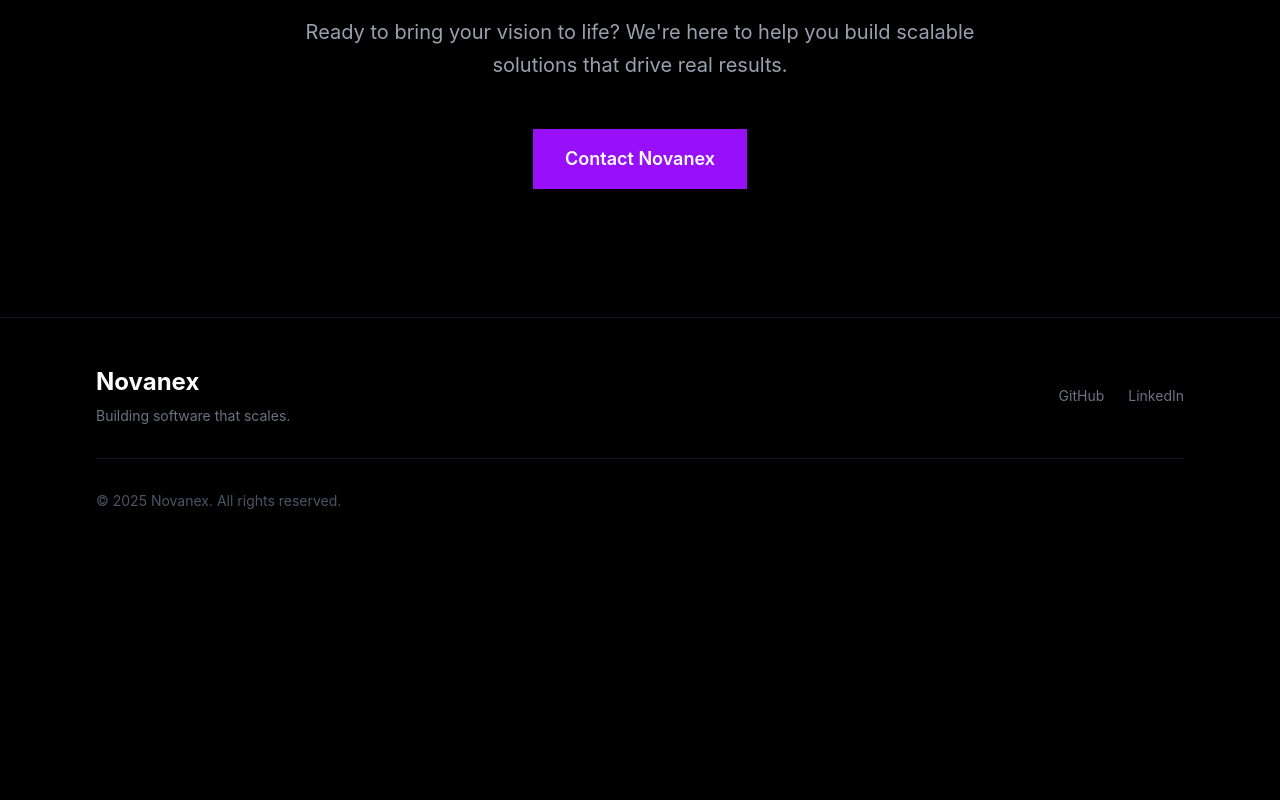
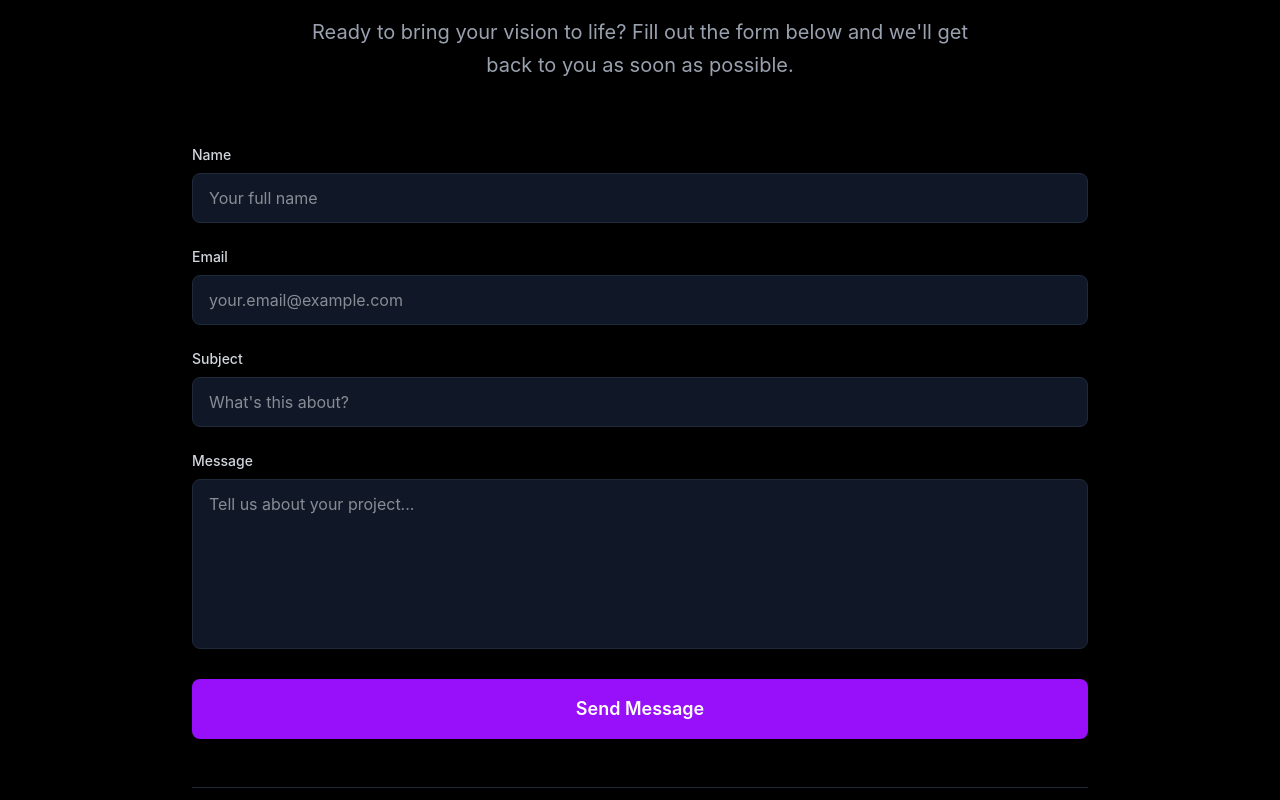
Before and after one commit to rumesh02/novanex-site, a React (Vite) app in the folder frontend/: page / in a window 1280 px wide. Shown: the part 5640-6440 px from the top of the page. Before the commit the page ends 6199 px from the top, so only its background shows below. Built offline with nearby package versions, Linux system fonts and the light colour scheme.

Commit message:
contact us -> email service

```diff
--- a/frontend/package.json
+++ b/frontend/package.json
@@ -10,6 +10,7 @@
     "preview": "vite preview"
   },
   "dependencies": {
+    "@emailjs/browser": "^4.4.1",
     "lucide-react": "^0.561.0",
     "react": "^19.2.0",
     "react-dom": "^19.2.0",
--- a/frontend/src/components/Contact.jsx
+++ b/frontend/src/components/Contact.jsx
@@ -1,25 +1,170 @@
+import { useState, useRef } from 'react'
+import emailjs from '@emailjs/browser'
+
 function Contact() {
+  const form = useRef()
+  const [formData, setFormData] = useState({
+    name: '',
+    email: '',
+    subject: '',
+    message: ''
+  })
+  const [status, setStatus] = useState({ type: '', message: '' })
+  const [isSubmitting, setIsSubmitting] = useState(false)
+
+  const handleChange = (e) => {
+    setFormData({
+      ...formData,
+      [e.target.name]: e.target.value
+    })
+  }
+
+  const handleSubmit = async (e) => {
+    e.preventDefault()
+    setIsSubmitting(true)
+    setStatus({ type: '', message: '' })
+
+    try {
+      // Replace these with your EmailJS credentials
+      // Get them from https://www.emailjs.com/
+      await emailjs.sendForm(
+        'service_ymtk20z',     // Replace with your EmailJS service ID
+        'template_8t1o7sm',    // Replace with your EmailJS template ID
+        form.current,
+        'Hxjp4uKPZdDPrBejq'      // Replace with your EmailJS public key
+      )
+
+      setStatus({
+        type: 'success',
+        message: 'Thank you! Your message has been sent successfully. We\'ll get back to you soon.'
+      })
+      setFormData({ name: '', email: '', subject: '', message: '' })
+    } catch (error) {
+      setStatus({
+        type: 'error',
+        message: 'Oops! Something went wrong. Please try again or email us directly.'
+      })
+    } finally {
+      setIsSubmitting(false)
+    }
+  }
+
   return (
     <section id="contact" className="py-32 px-6 md:px-12 lg:px-24">
-      <div className="max-w-4xl mx-auto text-center">
+      <div className="max-w-4xl mx-auto">
         {/* Headline */}
-        <h2 className="text-5xl md:text-6xl lg:text-7xl font-bold text-white mb-8 leading-tight">
-          Let's Build Something Together
-        </h2>
+        <div className="text-center mb-16">
+          <h2 className="text-5xl md:text-6xl lg:text-7xl font-bold text-white mb-8 leading-tight">
+            Let's Build Something Together
+          </h2>
+          <p className="text-lg md:text-xl text-gray-400 max-w-2xl mx-auto leading-relaxed">
+            Ready to bring your vision to life? Fill out the form below and
+            we'll get back to you as soon as possible.
+          </p>
+        </div>
 
-        {/* Supporting Text */}
-        <p className="text-lg md:text-xl text-gray-400 mb-12 max-w-2xl mx-auto leading-relaxed">
-          Ready to bring your vision to life? We're here to help you build
-          scalable solutions that drive real results.
-        </p>
+        {/* Contact Form */}
+        <form ref={form} onSubmit={handleSubmit} className="space-y-6">
+          {/* Name Field */}
+          <div>
+            <label htmlFor="name" className="block text-sm font-medium text-gray-300 mb-2">
+              Name
+            </label>
+            <input
+              type="text"
+              id="name"
+              name="name"
+              value={formData.name}
+              onChange={handleChange}
+              required
+              className="w-full px-4 py-3 bg-gray-900 border border-gray-800 text-white rounded-lg focus:outline-none focus:border-purple-600 transition-colors"
+              placeholder="Your full name"
+            />
+          </div>
 
-        {/* CTA Button */}
-        <a
-          href="#contact"
-          className="inline-block px-8 py-4 bg-purple-600 hover:bg-purple-700 text-white font-semibold text-lg transition-colors duration-200"
-        >
-          Contact Novanex
-        </a>
+          {/* Email Field */}
+          <div>
+            <label htmlFor="email" className="block text-sm font-medium text-gray-300 mb-2">
+              Email
+            </label>
+            <input
+              type="email"
+              id="email"
+              name="email"
+              value={formData.email}
+              onChange={handleChange}
+              required
+              className="w-full px-4 py-3 bg-gray-900 border border-gray-800 text-white rounded-lg focus:outline-none focus:border-purple-600 transition-colors"
+              placeholder="your.email@example.com"
+            />
+          </div>
+
+          {/* Subject Field */}
+          <div>
+            <label htmlFor="subject" className="block text-sm font-medium text-gray-300 mb-2">
+              Subject
+            </label>
+            <input
+              type="text"
+              id="subject"
+              name="subject"
+              value={formData.subject}
+              onChange={handleChange}
+              required
+              className="w-full px-4 py-3 bg-gray-900 border border-gray-800 text-white rounded-lg focus:outline-none focus:border-purple-600 transition-colors"
+              placeholder="What's this about?"
+            />
+          </div>
+
+          {/* Message Field */}
+          <div>
+            <label htmlFor="message" className="block text-sm font-medium text-gray-300 mb-2">
+              Message
+            </label>
+            <textarea
+              id="message"
+              name="message"
+              value={formData.message}
+              onChange={handleChange}
+              required
+              rows="6"
+              className="w-full px-4 py-3 bg-gray-900 border border-gray-800 text-white rounded-lg focus:outline-none focus:border-purple-600 transition-colors resize-none"
+              placeholder="Tell us about your project..."
+            ></textarea>
+          </div>
+
+          {/* Status Message */}
+          {status.message && (
+            <div
+              className={`p-4 rounded-lg ${
+                status.type === 'success'
+                  ? 'bg-green-900/30 border border-green-700 text-green-400'
+                  : 'bg-red-900/30 border border-red-700 text-red-400'
+              }`}
+            >
+              {status.message}
+            </div>
+          )}
+
+          {/* Submit Button */}
+          <button
+            type="submit"
+            disabled={isSubmitting}
+            className="w-full px-8 py-4 bg-purple-600 hover:bg-purple-700 disabled:bg-gray-700 disabled:cursor-not-allowed text-white font-semibold text-lg rounded-lg transition-colors duration-200"
+          >
+            {isSubmitting ? 'Sending...' : 'Send Message'}
+          </button>
+        </form>
+
+        {/* Additional Contact Info */}
+        <div className="mt-12 pt-12 border-t border-gray-800 text-center">
+          <p className="text-gray-400 text-sm">
+            Or email us directly at{' '}
+            <a href="mailto:hello@novanex.com" className="text-purple-600 hover:text-purple-500 transition-colors">
+              hello@novanex.com
+            </a>
+          </p>
+        </div>
       </div>
     </section>
   )
--- a/frontend/src/pages/ContactPage.jsx
+++ b/frontend/src/pages/ContactPage.jsx
@@ -1,20 +1,12 @@
 import Navbar from '../components/Navbar'
+import Contact from '../components/Contact'
 import Footer from '../components/Footer'
 
 function ContactPage() {
   return (
     <div className="min-h-screen bg-black">
       <Navbar />
-      <div className="pt-32 pb-24 px-6 md:px-12 lg:px-24">
-        <div className="max-w-7xl mx-auto">
-          <h1 className="text-5xl md:text-6xl font-bold text-white mb-6">
-            Get In Touch
-          </h1>
-          <p className="text-xl text-gray-400">
-            Ready to start your next project? Let's connect and build something great together.
-          </p>
-        </div>
-      </div>
+      <Contact />
       <Footer />
     </div>
   )
```
Also changed, not shown: 1 other file (tests, documents, lock files or other folders).
